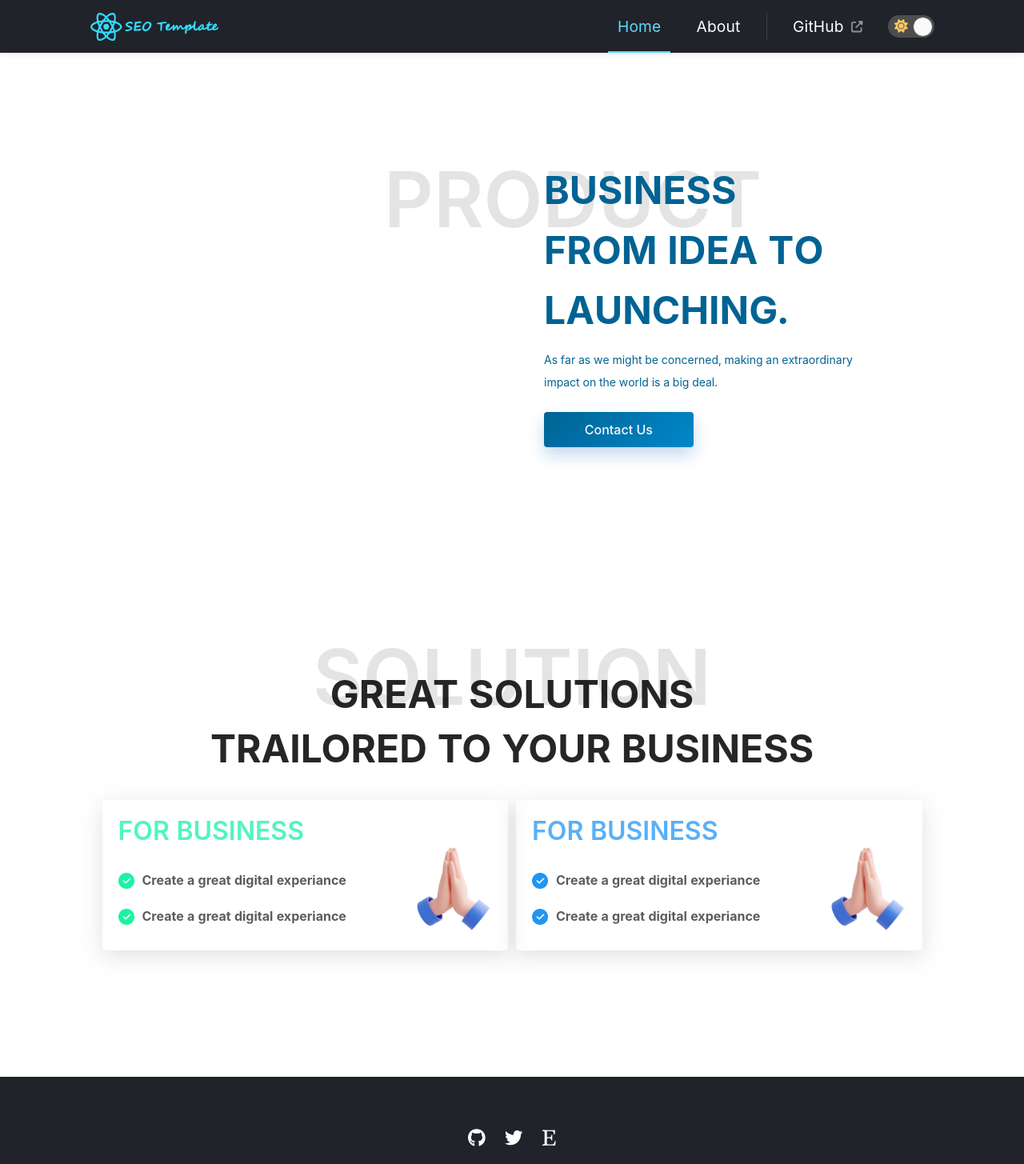
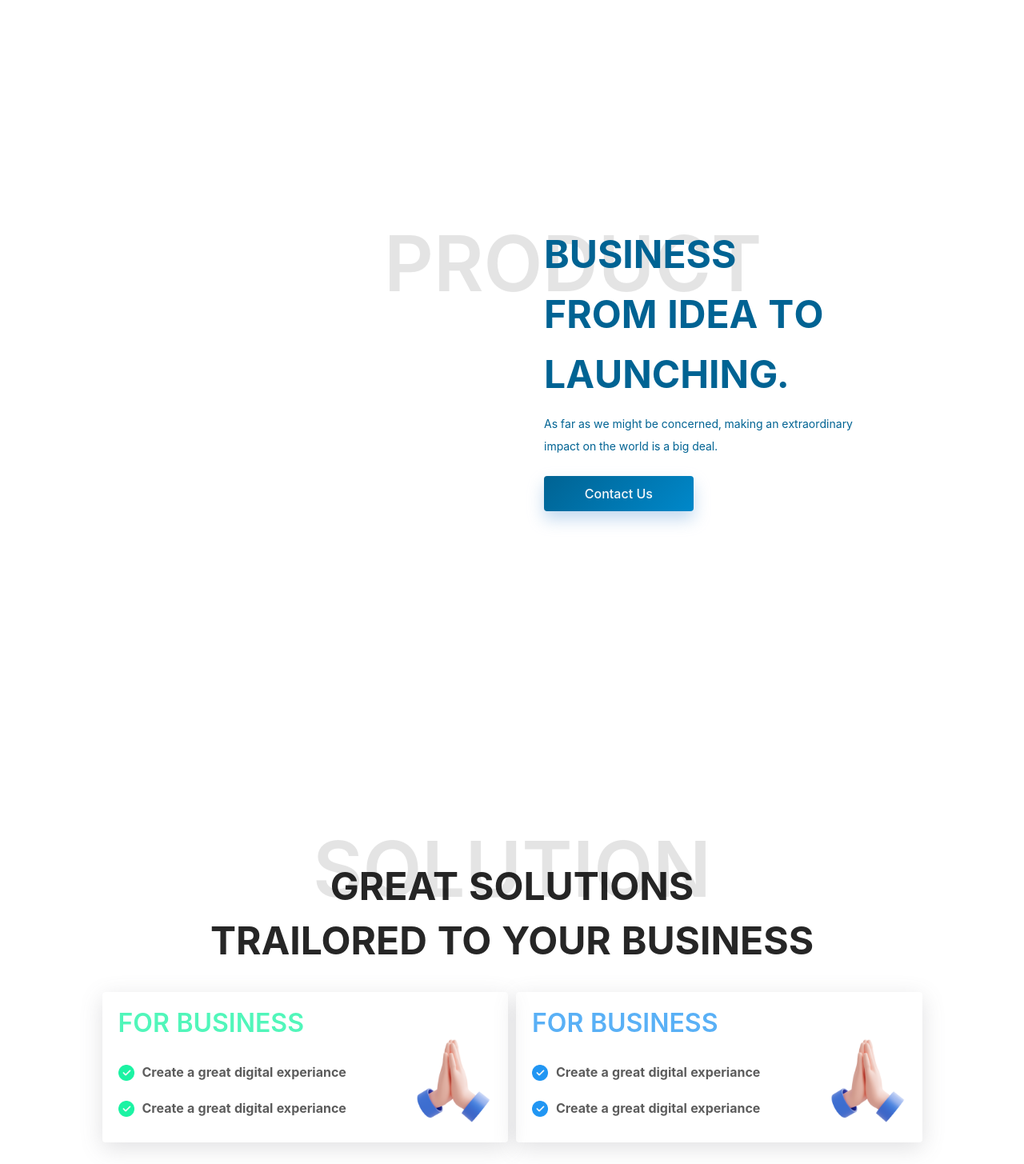
Before and after one commit to thamodaranFlyers/seo-friendly-template, a React (Create React App) app in the folder frontend/: page / in a window 1280 px wide. Shown: the top 1455 px of the page at 80% size. Built offline with nearby package versions, Linux system fonts and the light colour scheme.

Commit message:
Commit for css

```diff
--- a/frontend/src/Layout.tsx
+++ b/frontend/src/Layout.tsx
@@ -4,12 +4,12 @@ import { Fragment, type FunctionComponent, type PropsWithChildren } from 'react'
 type LayoutProps = PropsWithChildren<unknown>;
 
 const Layout: FunctionComponent<LayoutProps> = ({ children }) => (
-  <Fragment>
-    <Navbar />
-    {children}
-    <BackToTop />
-    <Footer />
-  </Fragment>
+	<Fragment>
+		{/* <Navbar /> */}
+		{children}
+		<BackToTop />
+		{/* <Footer /> */}
+	</Fragment>
 );
 
 export default Layout;
--- a/frontend/src/containers/Home/HeroIntro/styles.scss
+++ b/frontend/src/containers/Home/HeroIntro/styles.scss
@@ -1,6 +1,6 @@
 .hero_intro {
 	position: relative;
-	height: 80vh;
+	height: 100vh;
 	// background: #14133b;
 	h1 {
 		font-size: 3rem;
--- a/frontend/src/containers/Home/SolutionBlock/styles.scss
+++ b/frontend/src/containers/Home/SolutionBlock/styles.scss
@@ -1,6 +1,6 @@
 .solution_block {
 	position: relative;
-	height: 80vh;
+	height: 100vh;
 	p {
 		// margin: 0;
 	}
```
